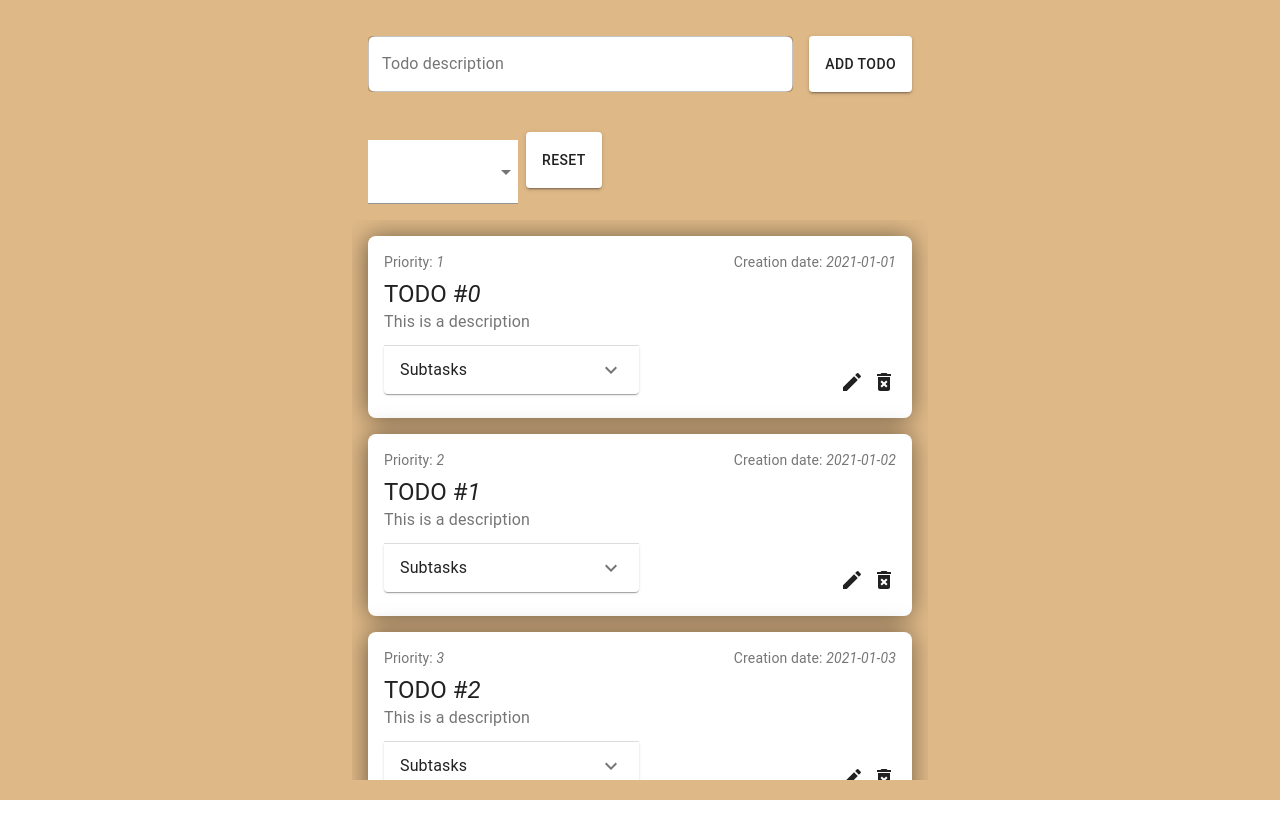
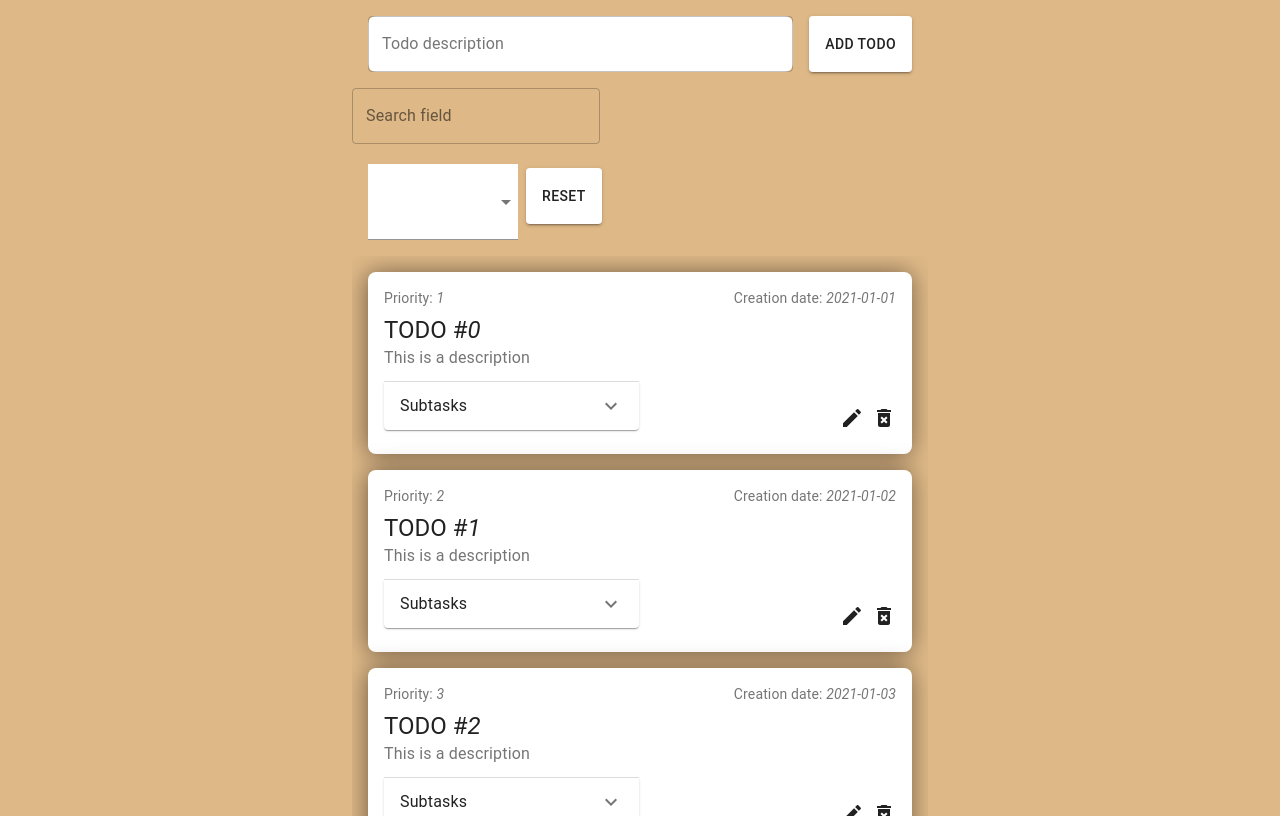
Before and after one commit to sorincretescu/curly-octo-robot, a React (Create React App) app: page / in a window 1280 px wide. Built offline with nearby package versions, Linux system fonts and the light colour scheme.

Commit message:
feat[wip]: add search bar

```diff
--- /dev/null
+++ b/src/components/SearchBar/SearchBar.jsx
@@ -0,0 +1,22 @@
+import React from "react";
+import { TextField } from "@material-ui/core";
+import { makeStyles } from '@material-ui/core/styles';
+
+const SearchBar = () => {
+
+    const useStyles = makeStyles ({
+        searchBar: {
+            marginLeft:16,
+        }
+    });
+
+    const classes = useStyles();
+
+        return (
+          <div className={classes.searchBar} >
+              <TextField id="outlined-search" label="Search field" type="search" variant="outlined" />
+          </div>
+        );
+      }
+
+export default SearchBar;
--- /dev/null
+++ b/src/components/SearchBar/index.js
@@ -0,0 +1 @@
+export {default} from './SearchBar';
--- a/src/views/todo/Todo.jsx
+++ b/src/views/todo/Todo.jsx
@@ -4,10 +4,10 @@ import { makeStyles } from "@material-ui/core/styles";
 import Input from "../../components/Input";
 import Button from "../../components/Button";
 import Modal from "../../components/Modal";
-import InputLabel from '@material-ui/core/InputLabel';
 import MenuItem from '@material-ui/core/MenuItem';
 import FormControl from '@material-ui/core/FormControl';
 import Select from '@material-ui/core/Select';
+import SearchBar from "../../components/SearchBar/SearchBar";
 
 const DummyToDos = [
   {
@@ -64,9 +64,15 @@ const useStyles = makeStyles({
   },
   selectEmpty: {
     marginTop: 4,
-    backgroundColor:'white',
-    height:'90px',
+    backgroundColor: 'white',
+    height: '90px',
   },
+
+  searchAndFilter: {
+    backgroundColor:'black',
+    display: 'flex',
+    marginLeft: '16px',
+  }
 });
 
 const Todo = () => {
@@ -77,7 +83,7 @@ const Todo = () => {
   const [openEditModal, setOpenEditModal] = useState(false);
   const [currentTodo, setCurrentTodo] = useState(null);
   const [selectedPriority, setSelectedPriority] = useState("");
-  const [sortedTodos, setSortedTodos] = useState([]);
+  const [filteredTodos, setFilteredTodos] = useState([]);
 
   const handleAddTodo = () => {
     if (!todoText?.length) return;
@@ -105,9 +111,9 @@ const Todo = () => {
 
   const handlePrioritySort = (event) => {
     const selectedPriority = event.target.value;
-    const filteredTodos = todos.filter((todo) =>
+    const filteredPrioTodos = todos.filter((todo) =>
       todo.priority === selectedPriority);
-    setSortedTodos(filteredTodos);
+    setFilteredTodos(filteredPrioTodos);
     setSelectedPriority(selectedPriority);
   }
 
@@ -115,7 +121,7 @@ const Todo = () => {
 
   const handleSortReset = () => {
     setTodos(DummyToDos);
-    setSortedTodos([]);
+    setFilteredTodos([]);
     setSelectedPriority("");
   }
 
@@ -134,9 +140,13 @@ const Todo = () => {
         <Input value={todoText} onChange={(e) => setTodoText(e.target.value)} />
         <Button onClick={() => handleAddTodo()} text="Add Todo" />
       </div>
+      <div classname={classes.searchAndFilter}>
+        <div>
+          <SearchBar></SearchBar>
+        </div>
         <div className={classes.selectDropdown}>
-        <FormControl className={classes.formControl}>
-          <InputLabel>Priority</InputLabel>
+          <FormControl className={classes.formControl} label="Priority">
+            {/* <InputLabel>Priority</InputLabel> */}
             <Select
               className={classes.selectEmpty}
               label='Priority'
@@ -157,6 +167,7 @@ const Todo = () => {
             onClick={handleSortReset}
             text="Reset" />
         </div>
+      </div>
       <div className={classes.cardsContainer}>
         {selectedPriority === "" ? (
           todos.length > 0 ? (
@@ -173,8 +184,8 @@ const Todo = () => {
             ))
           ) : ("")
 
-        ) : sortedTodos.length > 0 ? (
-          sortedTodos.map((todo, index) => (
+        ) : filteredTodos.length > 0 ? (
+          filteredTodos.map((todo, index) => (
             <Card
               key={index}
               item={{
```
Lines whose indentation alone changed are shown as unchanged.
